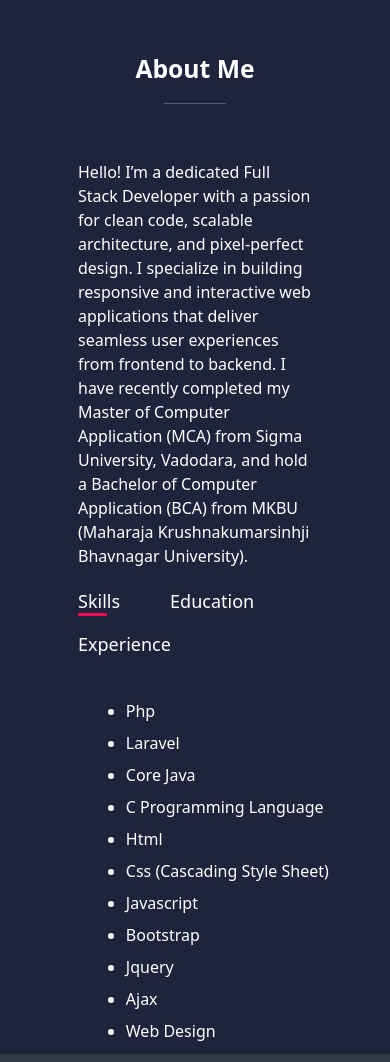
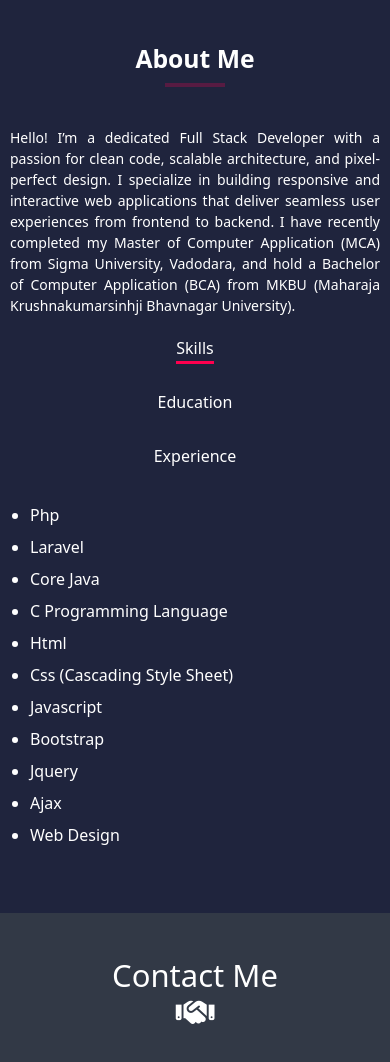
Before and after one commit to Vishal09chotaliya/Portfolio, a plain HTML site: page index.html in a window 390 px wide. Shown: the part 3600-4662 px from the top of the page. Drawn offline with nearby package versions, Linux system fonts and the light colour scheme.

Commit message:
resonsive changes

```diff
--- a/style.css
+++ b/style.css
@@ -216,58 +216,43 @@ span {
 /* about page  */
 .about {
     padding: 20px;
-    margin: 20px;
+    margin: 20px auto;
     text-align: center;
+    max-width: 1200px;
 }
 
 .about h2 {
-    margin: 20px;
+    margin-bottom: 10px;
     font-weight: bold;
 }
 
 .about hr {
-    width: 20%;
-    margin-left: 40%;
+    width: 60px;
+    margin: 0 auto;
+    border: 2px solid #ff004f;
+}
+
+.about-me {
+    height: auto;
+    padding: 0 20px;
+    max-width: 1200px;
+    margin: 0 auto;
 }
 
 .about-me .con {
-    margin-left: 20%;
-    margin-right: 20%;
-}
-
-.about-me{
-    height: 710px;
-}
-@media (max-width: 940px) {
-    .about-me {
-        height: 800px;
-    }
-}
-@media (max-width: 600px) {
-    .about-me {
-        height: 900px;
-    }
-}
-@media (max-width: 455px) {
-    .about-me {
-        height: 1000px;
-    }
-}
-@media (max-width: 375px) {
-    .about-me {
-        height: 1100px;
-    }
+    margin: 20px 0;
+    text-align: justify;
 }
 
 .tab-title {
     display: flex;
-    margin-left: 20%;
+    flex-wrap: wrap;
+    gap: 30px;
+    justify-content: center;
     margin-top: 20px;
-    flex-wrap: wrap;
 }
 
 .tab-link {
-    margin-right: 50px;
     font-size: 18px;
     font-weight: 500;
     cursor: pointer;
@@ -286,22 +271,62 @@ span {
 }
 
 .tab-link.active-link::after {
-    width: 70%;
+    width: 100%;
 }
 
 .tab-content {
-    margin-left: 22%;
+    display: none;
     margin-top: 25px;
-    display: none;
-    height: 180px;
-}
-
-.tab-content li {
-    margin: 8px;
 }
 
 .tab-content.active-tab {
     display: block;
+}
+
+.tab-content ul {
+    padding-left: 20px;
+    list-style-type: disc;
+}
+
+.tab-content li {
+    margin: 8px 0;
+}
+
+/* Responsive text and spacing */
+@media (max-width: 768px) {
+    .tab-title {
+        justify-content: flex-start;
+        gap: 20px;
+    }
+
+    .about-me .con {
+        margin: 10px 0;
+        font-size: 15px;
+    }
+
+    .tab-link {
+        font-size: 16px;
+    }
+}
+
+@media (max-width: 480px) {
+    .tab-title {
+        flex-direction: column;
+        align-items: center;
+    }
+
+    .tab-link {
+        font-size: 16px;
+        margin-bottom: 10px;
+    }
+
+    .about-me {
+        padding: 10px;
+    }
+
+    .about-me .con {
+        font-size: 14px;
+    }
 }
 
 /* contact page  */
```
